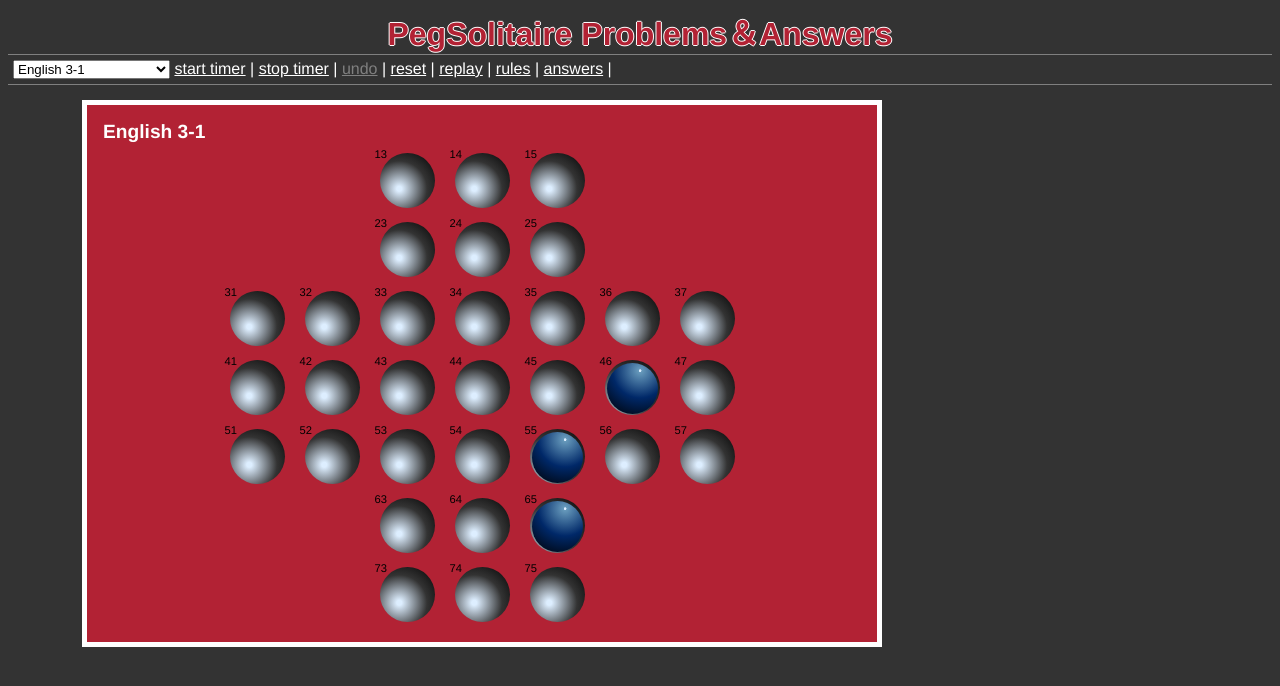
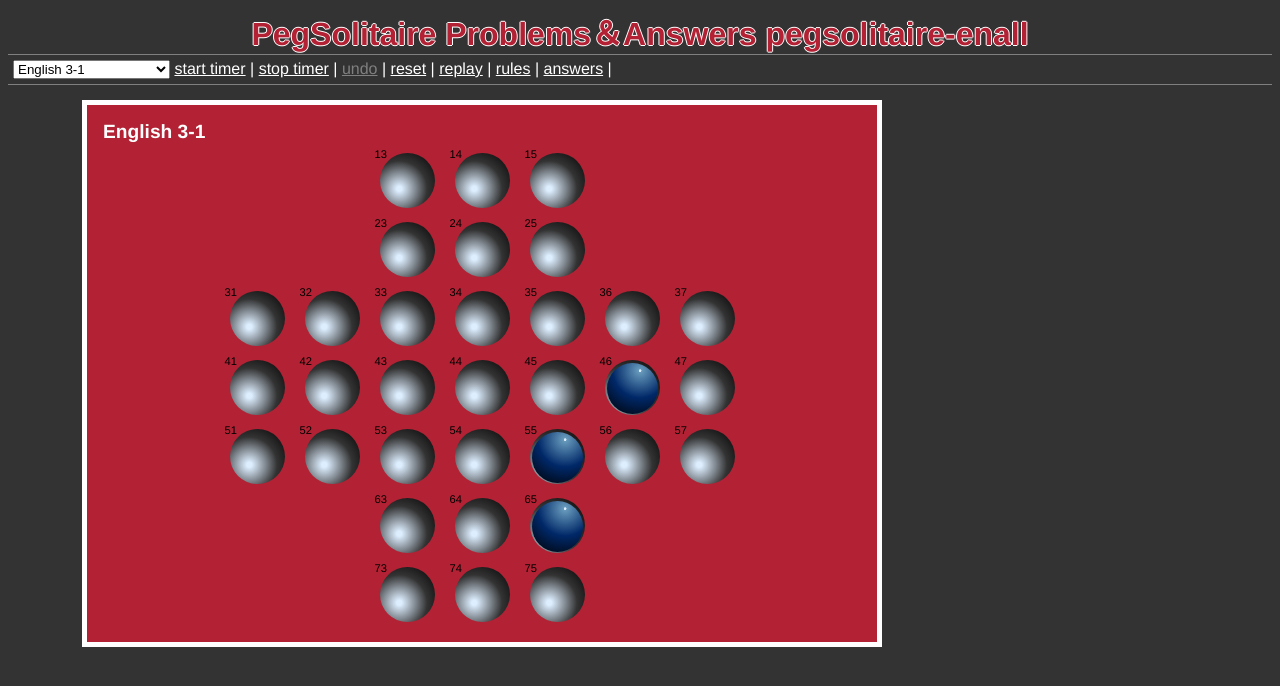
Before and after one commit to wa-akira/pegsolitaire-enall, a plain HTML site: page index.html in a window 1280 px wide. Drawn offline with Linux system fonts and the light colour scheme.

Commit message:
Update index.html

```diff
--- a/index.html
+++ b/index.html
@@ -14,7 +14,7 @@ http://opensource.org/licenses/mit-license.php  -->
 
 <body>
     <div id="container">
-        <h1>PegSolitaire Problems＆Answers</h1>
+        <h1>PegSolitaire Problems＆Answers  pegsolitaire-enall</h1>
         <div class="menu">
             <select id="patterns" onchange="change_pattern();"></select>
             <span class="item" id="start_timer" onclick="start_timer();">start timer</span> |
```
